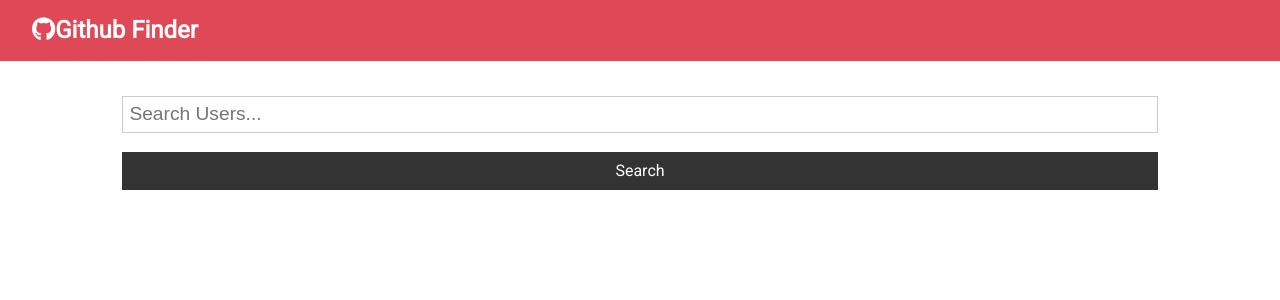
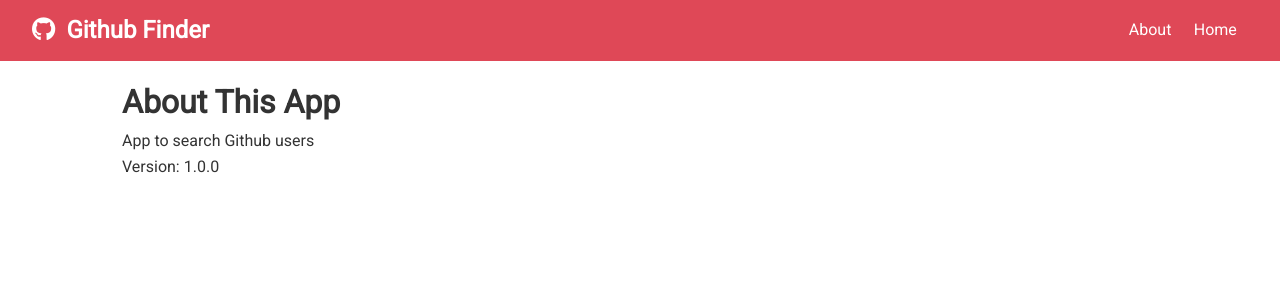
Before and after one commit to manuelsmontalvo/github-finder, a React (Create React App) app: page /about in a window 1280 px wide. Shown: the top 300 px of the page. Built offline with nearby package versions, Linux system fonts and the light colour scheme.

Commit message:
React Router Setup

```diff
--- a/package.json
+++ b/package.json
@@ -9,6 +9,7 @@
     "axios": "^0.21.1",
     "react": "^17.0.2",
     "react-dom": "^17.0.2",
+    "react-router-dom": "^5.2.0",
     "react-scripts": "4.0.3",
     "web-vitals": "^1.1.2"
   },
--- a/src/App.js
+++ b/src/App.js
@@ -1,7 +1,10 @@
-import React, { Component } from "react";
+import React, { Component, Fragment } from "react";
+import { BrowserRouter as Router, Switch, Route } from "react-router-dom";
 import Navbar from "./components/layout/Navbar";
 import Users from "./components/users/Users";
 import Search from "./components/users/Search";
+import Alert from "./components/layout/Alert";
+import About from "./components/pages/About";
 import axios from "axios";
 import "./App.css";
 
@@ -9,6 +12,7 @@
   state = {
     users: [],
     loading: false,
+    alert: null,
   };
 
   // Search GitHub Users
@@ -26,21 +30,42 @@
     this.setState({ users: [], loading: false });
   };
 
+  // Set Alert
+  setAlert = (msg, type) => {
+    this.setState({ alert: { msg: msg, type: type } });
+    setTimeout(() => this.setState({ alert: null }), 4000);
+  };
+
   render() {
     const { users, loading } = this.state;
 
     return (
+      <Router>
         <div className='App'>
           <Navbar />
           <div className='container'>
+            <Alert alert={this.state.alert} />
+            <Switch>
+              <Route
+                exact
+                path='/'
+                render={(props) => (
+                  <Fragment>
                     <Search
                       searchUsers={this.searchUsers}
                       clearUsers={this.clearUsers}
                       showClear={users.length > 0 ? true : false}
+                      setAlert={this.setAlert}
                     />
                     <Users loading={loading} users={users} />
+                  </Fragment>
+                )}
+              />
+              <Route exact path='/about' component={About} />
+            </Switch>
           </div>
         </div>
+      </Router>
     );
   }
 }
--- /dev/null
+++ b/src/components/layout/Alert.js
@@ -0,0 +1,14 @@
+import React from "react";
+
+const Alert = ({ alert }) => {
+  return (
+    alert !== null && (
+      <div className={`alert alert-${alert.type}`}>
+        <i className='fas fa-info-circle'></i>
+        {alert.msg}
+      </div>
+    )
+  );
+};
+
+export default Alert;
--- a/src/components/layout/Navbar.js
+++ b/src/components/layout/Navbar.js
@@ -1,13 +1,22 @@
 import React from "react";
 import PropTypes from "prop-types";
+import { Link } from "react-router-dom";
 
 const Navbar = ({ title, icon }) => {
   return (
     <nav className='navbar bg-primary'>
       <h1>
         <i className={icon} />
-        {title}
+        <Link to='/'>{title}</Link>
       </h1>
+      <ul>
+        <li>
+          <Link to='/about'>About</Link>
+        </li>
+        <li>
+          <Link to='/'>Home</Link>
+        </li>
+      </ul>
     </nav>
   );
 };
--- /dev/null
+++ b/src/components/pages/About.js
@@ -0,0 +1,13 @@
+import React, {Fragment} from "react";
+
+const About = () => {
+  return (
+    <Fragment>
+      <h1>About This App</h1>
+      <p>App to search Github users</p>
+      <p>Version: 1.0.0</p>
+    </Fragment>
+  );
+};
+
+export default About;
--- a/src/components/users/Search.js
+++ b/src/components/users/Search.js
@@ -10,12 +10,17 @@
     searchUsers: PropTypes.func.isRequired,
     clearUsers: PropTypes.func.isRequired,
     showClear: PropTypes.bool.isRequired,
+    setAlert: PropTypes.func.isRequired,
   };
 
   onSubmit = (e) => {
     e.preventDefault();
-    this.props.searchUsers(this.state.text);
-    this.setState({ text: "" });
+    if (this.state.text === "") {
+      this.props.setAlert("Please enter something", "light");
+    } else {
+      this.props.searchUsers(this.state.text);
+      this.setState({ text: "" });
+    }
   };
 
   onChange = (e) => this.setState({ [e.target.name]: e.target.value });
```
Also changed, not shown: 1 other file (tests, documents, lock files or other folders). Lines whose indentation alone changed are shown as unchanged.
